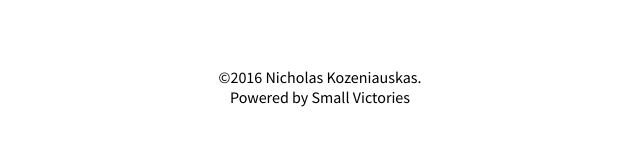
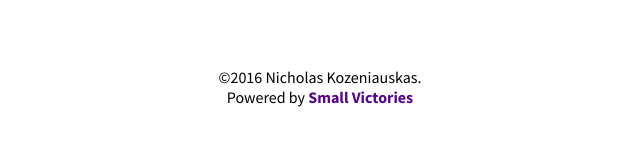
Before and after one commit to elyobjk/nics-website, a plain HTML site: page index.html in a window 1280 px wide. Shown: the part 1162-1307 px from the top of the page, 320-960 px from the left. Drawn offline with Linux system fonts and the light colour scheme.

Commit message:
reinstate link

```diff
--- a/index.html
+++ b/index.html
@@ -38,6 +38,6 @@
     </div>
   </div>
   <footer>
-    ©2016 Nicholas Kozeniauskas. <br />Powered by <!--<a href="http://www.smallvictori.es/">-->Small Victories</a>
+    ©2016 Nicholas Kozeniauskas. <br />Powered by <a href="http://www.smallvictori.es/">Small Victories</a>
   </footer>
 </body>
```
